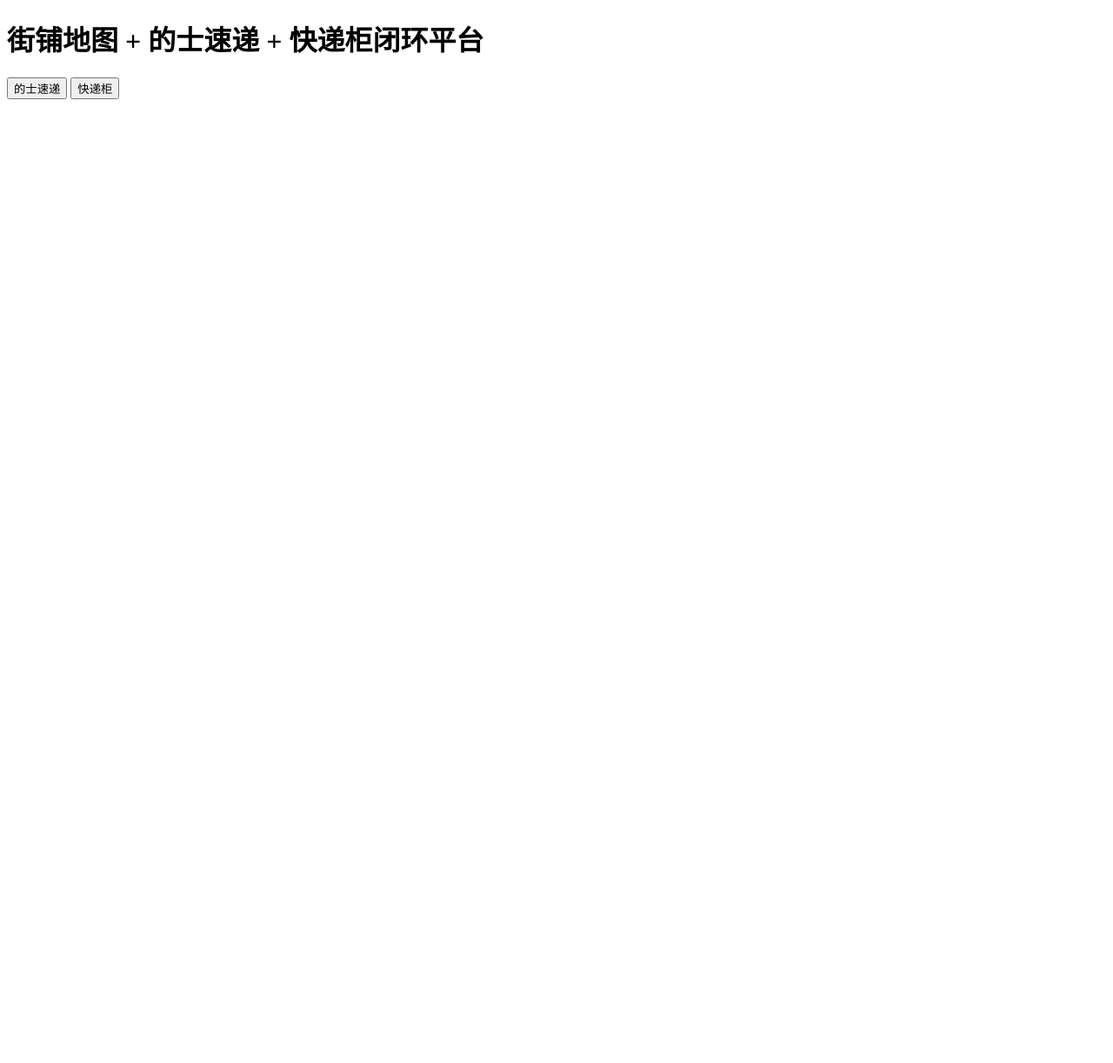
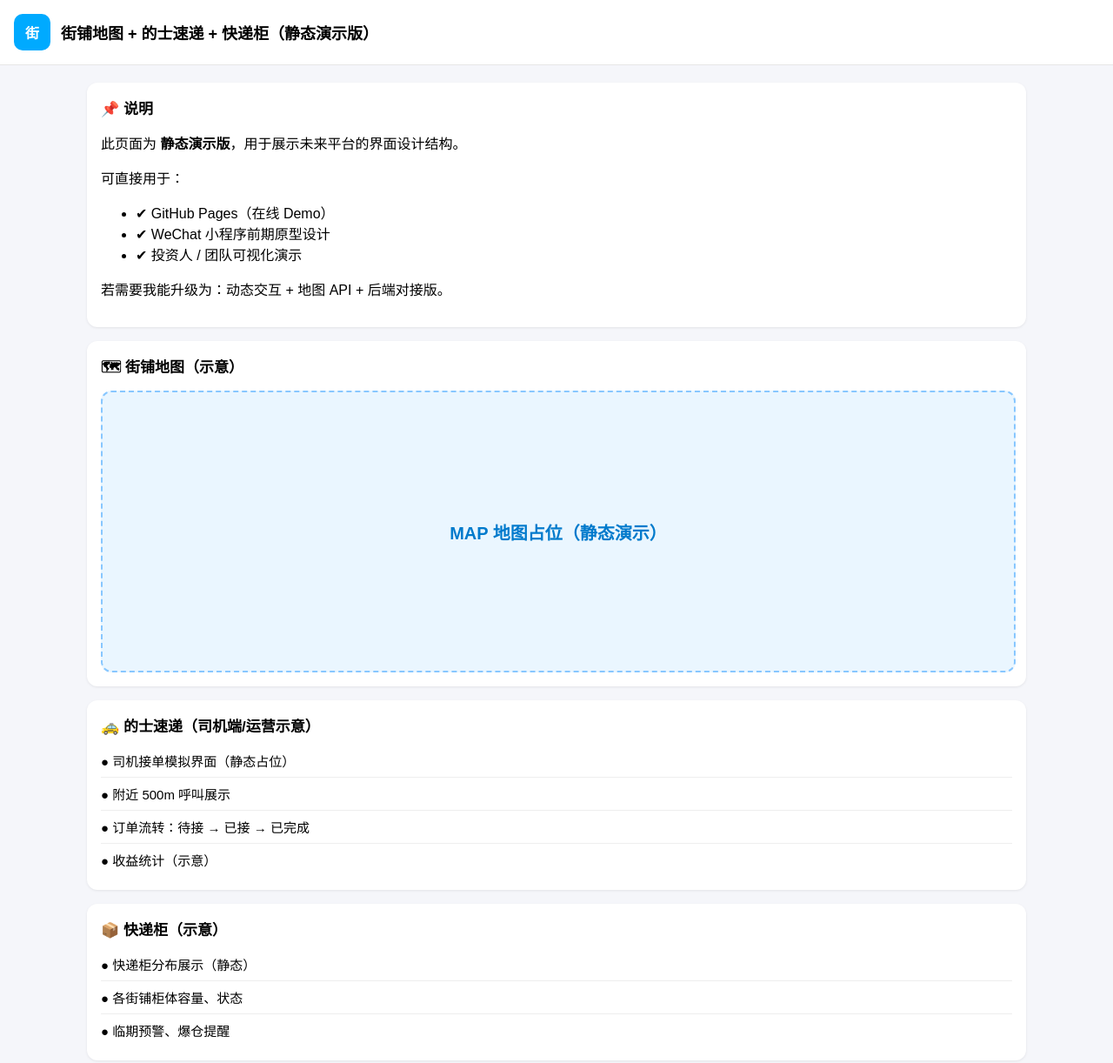
Before and after one commit to yaoxiangniu43-cyber/street-platform-demo, a plain HTML site: page index.html in a window 1280 px wide. Shown: the top 1222 px of the page at 87% size. Before the commit the page ends 800 px from the top, so only its background shows below. Drawn offline with Linux system fonts and the light colour scheme.

Commit message:
Add files via upload

```diff
--- a/index.html
+++ b/index.html
@@ -1,22 +1,152 @@
-<!DOCTYPE html>
-<html lang="zh-CN">
+<!doctype html>
+<html>
 <head>
-  <meta charset="UTF-8">
-  <title>街铺地图平台</title>
-  <link rel="stylesheet" href="style.css">
+<meta charset="utf-8">
+<title>街铺地图 + 的士速递 + 快递柜 平台（静态演示版）</title>
+<meta name="viewport" content="width=device-width, initial-scale=1">
+<style>
+body{
+    font-family: Arial, sans-serif;
+    margin: 0;
+    background: #f5f6fa;
+}
+
+/* 顶部导航 */
+.header{
+    background: #ffffff;
+    padding: 16px;
+    display: flex;
+    align-items: center;
+    gap: 12px;
+    border-bottom: 1px solid #e6e6e6;
+}
+.logo{
+    width: 42px;
+    height: 42px;
+    background: #00aaff;
+    color: #fff;
+    font-weight: bold;
+    display: flex;
+    align-items: center;
+    justify-content: center;
+    border-radius: 10px;
+}
+.title{
+    font-size: 18px;
+    font-weight: bold;
+}
+
+/* 内容容器 */
+.container{
+    max-width: 1080px;
+    margin: 20px auto;
+    padding: 0 12px;
+}
+
+/* 卡片 */
+.card{
+    background: #fff;
+    padding: 16px;
+    border-radius: 12px;
+    margin-bottom: 16px;
+    box-shadow: 0 1px 3px rgba(0,0,0,0.08);
+}
+
+/* 地图占位 */
+.map{
+    width: 100%;
+    height: 320px;
+    border: 2px dashed #88c7ff;
+    border-radius: 12px;
+    background: #eaf6ff;
+    display: flex;
+    align-items: center;
+    justify-content: center;
+    color: #007acc;
+    font-size: 20px;
+    font-weight: bold;
+}
+
+/* 子标题 */
+.section-title{
+    font-size: 17px;
+    font-weight: bold;
+    margin-bottom: 10px;
+}
+
+/* 列表 */
+.item{
+    padding: 8px 0;
+    border-bottom: 1px solid #eee;
+    font-size: 15px;
+}
+.item:last-child{
+    border: none;
+}
+</style>
 </head>
+
 <body>
-  <header>
-    <h1>街铺地图 + 的士速递 + 快递柜闭环平台</h1>
-  </header>
-  <main>
-    <div id="map"></div>
-    <div id="services">
-      <button onclick="showTaxi()">的士速递</button>
-      <button onclick="showLocker()">快递柜</button>
+
+<!-- 顶部导航 -->
+<div class="header">
+    <div class="logo">街</div>
+    <div class="title">街铺地图 + 的士速递 + 快递柜（静态演示版）</div>
+</div>
+
+<div class="container">
+
+    <!-- 模块说明 -->
+    <div class="card">
+        <div class="section-title">📌 说明</div>
+        <p>此页面为 <strong>静态演示版</strong>，用于展示未来平台的界面设计结构。</p>
+        <p>可直接用于：</p>
+        <ul>
+            <li>✔ GitHub Pages（在线 Demo）</li>
+            <li>✔ WeChat 小程序前期原型设计</li>
+            <li>✔ 投资人 / 团队可视化演示</li>
+        </ul>
+        <p>若需要我能升级为：动态交互 + 地图 API + 后端对接版。</p>
     </div>
-  </main>
-  <script src="map.js"></script>
-  <script src="services.js"></script>
+
+    <!-- 地图区 -->
+    <div class="card">
+        <div class="section-title">🗺 街铺地图（示意）</div>
+        <div class="map">MAP 地图占位（静态演示）</div>
+    </div>
+
+    <!-- 运营模块展示 -->
+    <div class="card">
+        <div class="section-title">🚕 的士速递（司机端/运营示意）</div>
+        <div class="item">● 司机接单模拟界面（静态占位）</div>
+        <div class="item">● 附近 500m 呼叫展示</div>
+        <div class="item">● 订单流转：待接 → 已接 → 已完成</div>
+        <div class="item">● 收益统计（示意）</div>
+    </div>
+
+    <div class="card">
+        <div class="section-title">📦 快递柜（示意）</div>
+        <div class="item">● 快递柜分布展示（静态）</div>
+        <div class="item">● 各街铺柜体容量、状态</div>
+        <div class="item">● 临期预警、爆仓提醒</div>
+    </div>
+
+    <!-- 平台闭环展示 -->
+    <div class="card">
+        <div class="section-title">🔄 平台闭环模型</div>
+        <div class="item">街铺地图 → 司机/柜体实时分布可视化</div>
+        <div class="item">的士速递 → 街区即时配送与调度</div>
+        <div class="item">快递柜 → 收寄件枢纽</div>
+        <div class="item"><strong>三者构成一个自循环的城市微物流网络</strong></div>
+    </div>
+
+    <!-- 结尾提示 -->
+    <div class="card">
+        <strong>💡 提示：</strong><br>
+        你可将此文件直接压缩为 ZIP，并上传 GitHub Pages 获得真实在线演示链接。
+    </div>
+
+</div>
+
 </body>
 </html>
```
